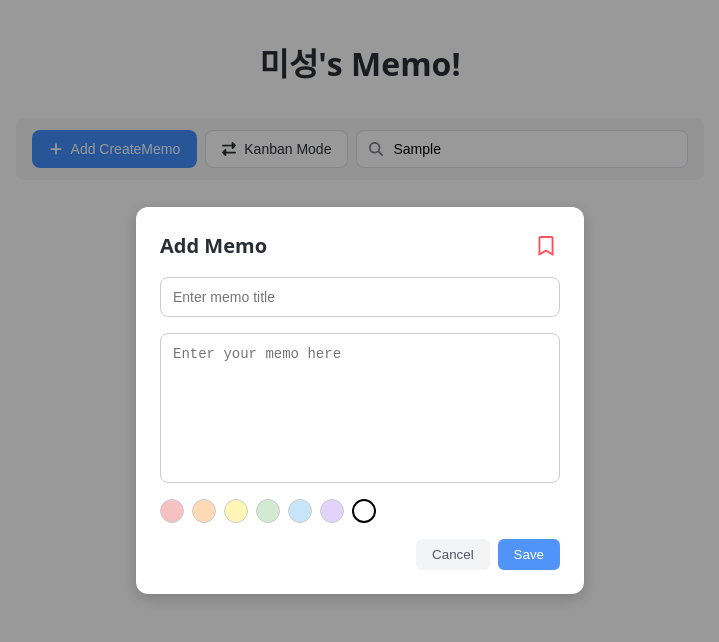
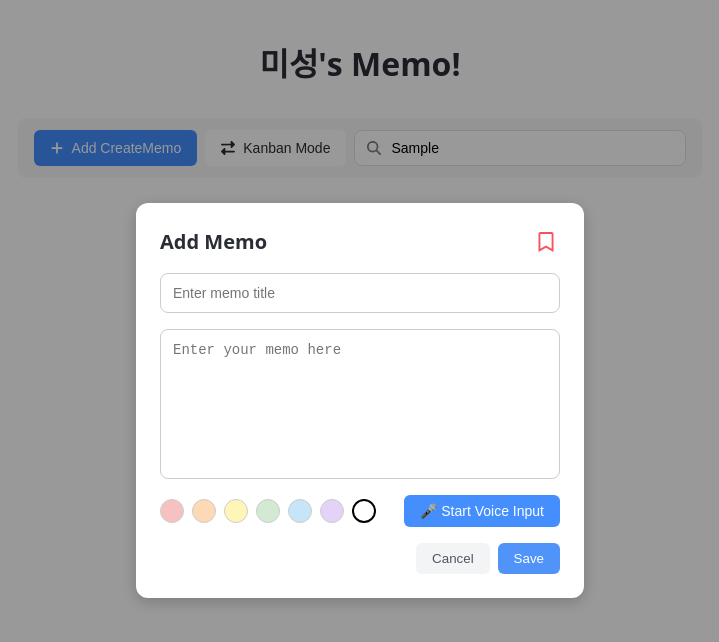
Before and after one commit to MJZ-Templates/custom-memo-app, a React (Vite) app in the folder front/: page /memo in a window 1280 px wide. Both pictures are taken after typing "Sample" into the empty fields and a click on the button "Add CreateMemo". Shown: the top 642 px of the page, without its empty margins (280-999 px from the left). Built offline with nearby package versions, Linux system fonts and the light colour scheme.

Commit message:
feat: STT 버튼 구현

```diff
--- a/front/src/components/Button.jsx
+++ b/front/src/components/Button.jsx
@@ -35,6 +35,11 @@ const StyledButton = styled.button`
   cursor: pointer;
   gap: 8px;
 
+  padding: 8px 16px;
+  border-radius: 6px;
+  border: none;
+  cursor: pointer;
+
   background-color: ${({ backgroundColor }) => backgroundColor || "#448efe"};
   color: ${({ color }) => color || "#ffffff"};
 
--- a/front/src/components/MemoModal.jsx
+++ b/front/src/components/MemoModal.jsx
@@ -2,6 +2,7 @@ import { useState, useEffect } from "react";
 import styled from "@emotion/styled";
 import { FaBookmark, FaRegBookmark } from "react-icons/fa";
 import { MEMO_COLORS, MEMO_COLOR_MAP } from "../constants/memoColors";
+import STTButton from "./STTButton";
 
 const MemoModal = ({ mode, memoData, onSave, onDelete, onCancel }) => {
   const [title, setTitle] = useState("");
@@ -99,7 +100,8 @@ const MemoModal = ({ mode, memoData, onSave, onDelete, onCancel }) => {
           placeholder="Enter your memo here"
         />
 
-        <ColorPaletteContainer>
+        <ColorPaletteSTTWrapper>
+          <ColorPalette>
             {Object.keys(MEMO_COLORS).map((colorKey) => (
               <ColorCircle
                 key={colorKey}
@@ -109,7 +111,11 @@ const MemoModal = ({ mode, memoData, onSave, onDelete, onCancel }) => {
                 aria-label={`색상: ${colorKey}`}
               />
             ))}
-        </ColorPaletteContainer>
+          </ColorPalette>{" "}
+          <STTButton
+            onResult={(text) => setContent((prev) => prev + " " + text)}
+          />
+        </ColorPaletteSTTWrapper>
 
         <ButtonGroup>
           {mode === "edit" && (
@@ -191,8 +197,14 @@ const Textarea = styled.textarea`
   box-sizing: border-box;
 `;
 
-const ColorPaletteContainer = styled.div`
+const ColorPaletteSTTWrapper = styled.div`
   display: flex;
+  justify-content: space-between;
+`;
+
+const ColorPalette = styled.div`
+  display: flex;
+  align-items: center;
   gap: 8px;
   flex-wrap: wrap;
 `;
--- /dev/null
+++ b/front/src/components/STTButton.jsx
@@ -0,0 +1,59 @@
+import { useState, useRef } from "react";
+import Button from "./Button";
+
+const STTButton = ({ onResult }) => {
+  const [isListening, setIsListening] = useState(false);
+  const recognitionRef = useRef(null);
+
+  const handleStart = () => {
+    if (!("webkitSpeechRecognition" in window)) {
+      alert("STT is only supported in the Chrome browser.");
+      return;
+    }
+
+    if (!recognitionRef.current) {
+      const SpeechRecognition =
+        window.SpeechRecognition || window.webkitSpeechRecognition;
+      const recognition = new SpeechRecognition();
+
+      recognition.lang = "ko-KR";
+      recognition.interimResults = false;
+      recognition.maxAlternatives = 1;
+
+      recognition.onstart = () => {
+        setIsListening(true);
+      };
+
+      recognition.onend = () => {
+        setIsListening(false);
+      };
+
+      recognition.onresult = (event) => {
+        const transcript = event.results[0][0].transcript;
+        if (onResult) onResult(transcript);
+      };
+
+      recognition.onerror = (event) => {
+        console.error("STT error:", event.error);
+        setIsListening(false);
+      };
+
+      recognitionRef.current = recognition;
+    }
+
+    recognitionRef.current.start();
+  };
+
+  return (
+    <Button
+      onClick={handleStart}
+      disabled={isListening}
+      backgroundColor={isListening ? "#ccc" : "#448efe"}
+      hoverColor={isListening ? "#ccc" : "#3077e2"}
+    >
+      {isListening ? "🎙️ Listening..." : "🎤 Start Voice Input"}
+    </Button>
+  );
+};
+
+export default STTButton;
```
Lines whose indentation alone changed are shown as unchanged.
